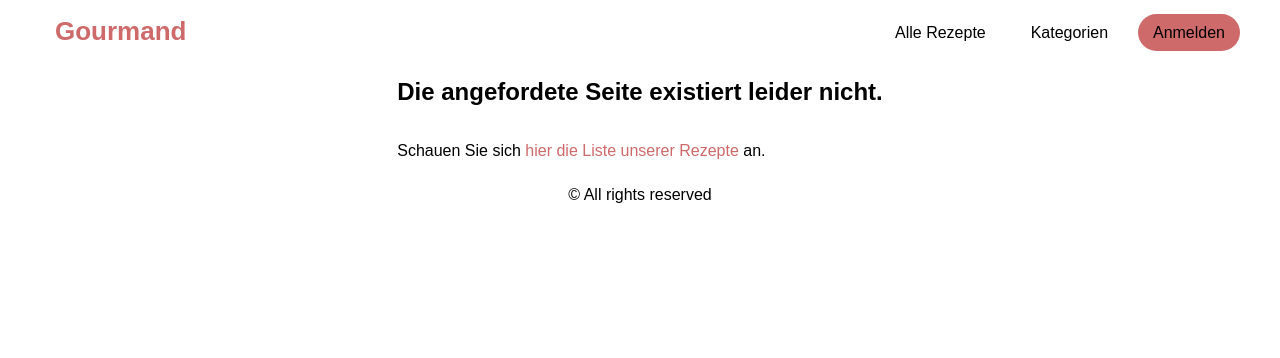
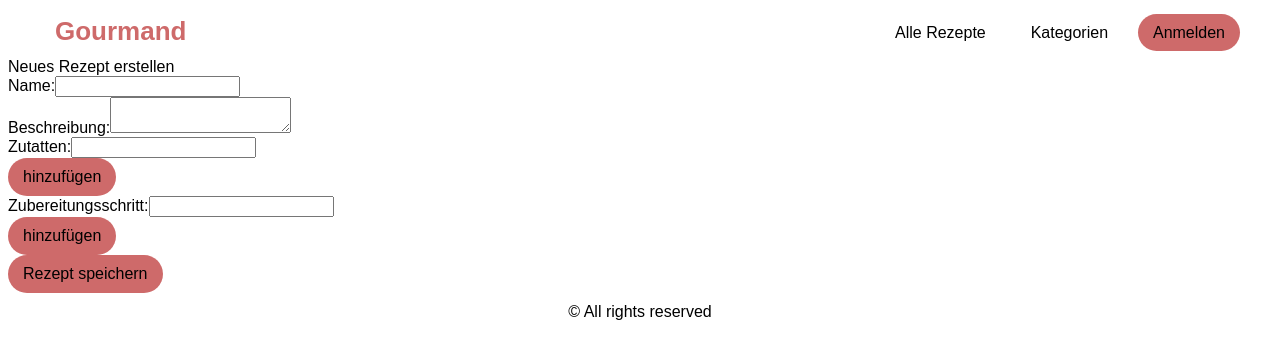
Before and after one commit to Arthuro12/gourmand, a Vue app: page /recipes/create in a window 1280 px wide. Shown: the top 358 px of the page. Built offline with nearby package versions, Linux system fonts and the light colour scheme.

Commit message:
Working with HTTP Requests

```diff
--- /dev/null
+++ b/src/components/recipe/RecipeCreateForm.vue
@@ -0,0 +1,97 @@
+<script setup lang="ts">
+import { ref } from "vue";
+import type { Ref } from "vue";
+
+import GourmandButton from "../ui/GourmandButton.vue";
+
+import type { Recipe } from "../../types/recipes";
+
+const emit = defineEmits<{
+  (e: "add-recipe", value: Recipe): void;
+}>();
+
+// const recipeState = {
+//   name: ref(""),
+//   description: ref(""),
+//   ingredients: ref([]),
+//   steps: ref([]),
+// };
+
+const name: Ref<string> = ref("");
+const description: Ref<string> = ref("");
+const ingredient: Ref<string> = ref("");
+const ingredients: Ref<string[]> = ref([] as string[]);
+const step: Ref<string> = ref("");
+const steps: Ref<string[]> = ref([] as string[]);
+
+function onUpdateIngredients(): void {
+  if (ingredient.value !== "") {
+    ingredients.value.push(ingredient.value);
+    ingredient.value = "";
+  }
+}
+
+function onUpdateSteps(): void {
+  if (step.value !== "") {
+    steps.value.push(step.value);
+    step.value = "";
+  }
+}
+
+function onSaveRecipe(): void {
+  const recipe: Recipe = {
+    name: name.value,
+    imagePath: "",
+    description: description.value,
+    ingredients: ingredients.value,
+    preparationSteps: steps.value,
+  };
+
+  emit("add-recipe", recipe);
+}
+</script>
+
+<template>
+  <div>
+    <div>Neues Rezept erstellen</div>
+    <form>
+      <div>
+        <label>Name:</label>
+        <input type="text" id="recipe-name" v-model.trim="name" />
+      </div>
+      <div>
+        <label>Beschreibung:</label>
+        <textarea id="description" v-model.trim="description"></textarea>
+      </div>
+      <div>
+        <div>
+          <label>Zutatten:</label>
+          <input type="text" id="ingredients" v-model.trim="ingredient" />
+        </div>
+        <GourmandButton
+          type="button"
+          button-text="hinzufügen"
+          @click="onUpdateIngredients"
+        />
+      </div>
+      <div>
+        <div>
+          <label>Zubereitungsschritt:</label>
+          <input type="text" id="preparation-steps" v-model.trim="step" />
+        </div>
+        <GourmandButton
+          type="button"
+          button-text="hinzufügen"
+          @click="onUpdateSteps"
+        />
+      </div>
+      <div>
+        <GourmandButton
+          type="button"
+          button-text="Rezept speichern"
+          @click="onSaveRecipe"
+        />
+      </div>
+    </form>
+  </div>
+</template>
--- a/src/components/recipe/RecipeItem.vue
+++ b/src/components/recipe/RecipeItem.vue
@@ -1,5 +1,8 @@
 <script setup lang="ts">
 import GourmandCard from "..//ui/GourmandCard.vue";
+
+import fallbackImage from "../../assets/images/lasagne.jpg";
+
 defineProps<{
   recipeName: string;
   imageUrl?: string;
@@ -10,7 +13,10 @@ defineProps<{
   <div class="recipe-card">
     <GourmandCard>
       <template #cardHeader>
-        <img class="recipe-card__image" :src="imageUrl" alt="" />
+        <picture>
+          <source :src="imageUrl" />
+          <img class="recipe-card__image" :src="fallbackImage" alt="" />
+        </picture>
       </template>
       <template #cardBody>
         <div class="recipe-card__title-wrapper">
--- /dev/null
+++ b/src/pages/recipe/AddRecipe.vue
@@ -0,0 +1,17 @@
+<script setup lang="ts">
+import { useStore } from "vuex";
+
+import RecipeCreateForm from "../../components/recipe/RecipeCreateForm.vue";
+
+import type { Recipe } from "../../types/recipes";
+
+const store = useStore();
+
+function submitRecipe(value: Recipe): void {
+  store.dispatch("addRecipe", value);
+}
+</script>
+
+<template>
+  <RecipeCreateForm @add-recipe="submitRecipe" />
+</template>
--- a/src/pages/recipe/RecipeDetails.vue
+++ b/src/pages/recipe/RecipeDetails.vue
@@ -2,6 +2,8 @@
 import { computed, ref } from "vue";
 import type { ComputedRef, Ref } from "vue";
 import { useStore } from "vuex";
+
+import fallbackImage from "../../assets/images/lasagne.jpg";
 
 import type { Recipe } from "../../types/recipes";
 
@@ -13,20 +15,26 @@ const store = useStore();
 
 const recipesRef: Ref<Recipe[]> = ref(store.state.recipes);
 
-const selectedRecipe: ComputedRef<Recipe | undefined> = computed(() =>
-  recipesRef.value.find((currentRecipe) => currentRecipe.id === props.id)
+const selectedRecipe: ComputedRef<Recipe | null> = computed(
+  () =>
+    recipesRef.value.find((currentRecipe) => currentRecipe.id === props.id) ??
+    null
 );
-const recipeName: ComputedRef<string | undefined> = computed(
-  () => selectedRecipe.value?.name
+
+const recipeName: ComputedRef<string> = computed(
+  () => selectedRecipe.value?.name ?? ""
 );
-const imageUrl: ComputedRef<string | undefined> = computed(
-  () => selectedRecipe.value?.imagePath
+
+const imageUrl: ComputedRef<string> = computed(
+  () => selectedRecipe.value?.imagePath ?? ""
 );
-const ingredients: ComputedRef<string[] | undefined> = computed(
-  () => selectedRecipe.value?.ingredients
+
+const ingredients: ComputedRef<string[]> = computed(
+  () => selectedRecipe.value?.ingredients ?? []
 );
-const preparationSteps: ComputedRef<string[] | undefined> = computed(
-  () => selectedRecipe.value?.preparationSteps
+
+const preparationSteps: ComputedRef<string[]> = computed(
+  () => selectedRecipe.value?.preparationSteps ?? []
 );
 </script>
 
@@ -34,7 +42,10 @@ const preparationSteps: ComputedRef<string[] | undefined> = computed(
   <div class="recipe-page">
     <div class="recipe-page__header">
       <h3>{{ recipeName }}</h3>
-      <img class="recipe-image" :src="imageUrl" alt="" />
+      <picture>
+        <source :src="imageUrl" />
+        <img class="recipe-image" :src="fallbackImage" alt="" />
+      </picture>
     </div>
     <div class="recipe-page__body">
       <div>
--- a/src/pages/recipe/RecipeSearchPage.vue
+++ b/src/pages/recipe/RecipeSearchPage.vue
@@ -1,6 +1,6 @@
 <script setup lang="ts">
+import { useStore } from "vuex";
 import { computed, ref, provide, onMounted, onBeforeUnmount } from "vue";
-import { useStore } from "vuex";
 import type { ComputedRef, Ref } from "vue";
 
 import GourmandButtonLink from "../../components/ui/GourmandButtonLink.vue";
@@ -46,6 +46,7 @@ const searchRecipe = async (value: string) => {
 provide("errorText", validationErrorText);
 
 onMounted(() => {
+  store.dispatch("loadRecipes");
   //@ts-ignore
   EventBus.on("search", searchRecipe);
 });
@@ -54,6 +55,13 @@ onBeforeUnmount(() => {
   //@ts-ignore
   EventBus.off("search", searchRecipe);
 });
+
+// async function fetchData() {
+//   const data = await fetch("https://gourmand-f4950-default-rtdb.firebaseio.com/recipes.json");
+//   console.log(data.json());
+// }
+
+// fetchData();
 </script>
 
 <template>
--- a/src/router.ts
+++ b/src/router.ts
@@ -3,6 +3,7 @@ import { useStore } from "vuex";
 
 import type { RouteLocationNormalized } from "vue-router";
 
+import AddRecipe from "./pages/recipe/AddRecipe.vue";
 import RecipeDetails from "./pages/recipe/RecipeDetails.vue";
 import RecipeSearchPage from "./pages/recipe/RecipeSearchPage.vue";
 import NotFound from "./pages/NotFound.vue";
@@ -15,6 +16,10 @@ const routes = [
   {
     path: "/recipes",
     component: RecipeSearchPage,
+  },
+  {
+    path: "/recipes/create",
+    component: AddRecipe,
   },
   {
     path: "/recipes/:id",
--- a/src/store.ts
+++ b/src/store.ts
@@ -3,6 +3,9 @@ import lasagneImage from "./assets/images/lasagne.jpg";
 import { createStore } from "vuex";
 
 import type { Recipe } from "./types/recipes";
+
+const API_URL =
+  "https://gourmand-f4950-default-rtdb.firebaseio.com/recipes.json";
 
 export const store = createStore({
   state() {
@@ -160,5 +163,56 @@ export const store = createStore({
     hasRecipeWithId: (state) => (id: string) => {
       return state.recipes.find((currRecipe: Recipe) => currRecipe.id === id);
     },
+  },
+  actions: {
+    async loadRecipes(context) {
+      const response = await fetch(API_URL);
+
+      if (!response.ok) {
       }
+
+      const data = await response.json();
+
+      const recipesData: Recipe[] = [];
+      Object.entries(data).forEach(([key, value]) => {
+        recipesData.push({
+          id: key,
+          name: (value as Recipe).name,
+          imagePath: (value as Recipe).imagePath,
+          description: (value as Recipe).description,
+          ingredients: (value as Recipe).ingredients,
+          preparationSteps: (value as Recipe).preparationSteps,
         });
+      });
+
+      context.commit("iniRecipes", recipesData);
+    },
+    async addRecipe(context, data) {
+      const recipeData = data;
+      try {
+        const response = await fetch(API_URL, {
+          method: "POST",
+          headers: { "Content-Type": "application/json" },
+          body: JSON.stringify(recipeData),
+        });
+
+        if (!response.ok) {
+          throw new Error("Recipe could not be saved.");
+        }
+
+        context.commit("addRecipe");
+      } catch (error: any) {
+        console.error("An error occured while processing the request:");
+        console.error(error);
+      }
+    },
+  },
+  mutations: {
+    addRecipe(state, payload) {
+      state.recipes.push(payload);
+    },
+    iniRecipes(state, payload) {
+      state.recipes = payload;
+    },
+  },
+});
--- a/src/types/recipes.ts
+++ b/src/types/recipes.ts
@@ -1,5 +1,5 @@
 export type Recipe = {
-  id: string;
+  id?: string;
   name: string;
   imagePath?: string;
   description: string;
```
Also changed, not shown: src/components/recipe/CreateRecipe.vue (deleted). Lines whose indentation alone changed are shown as unchanged.
